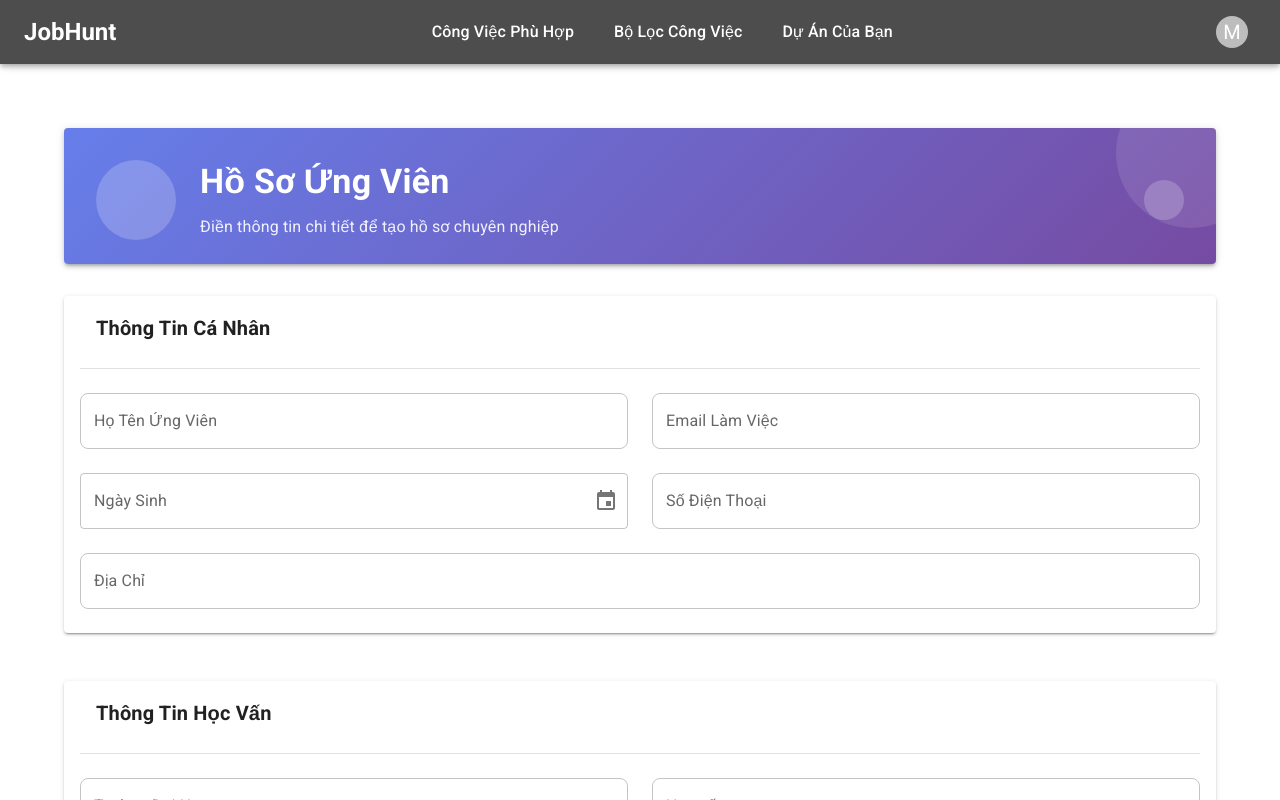
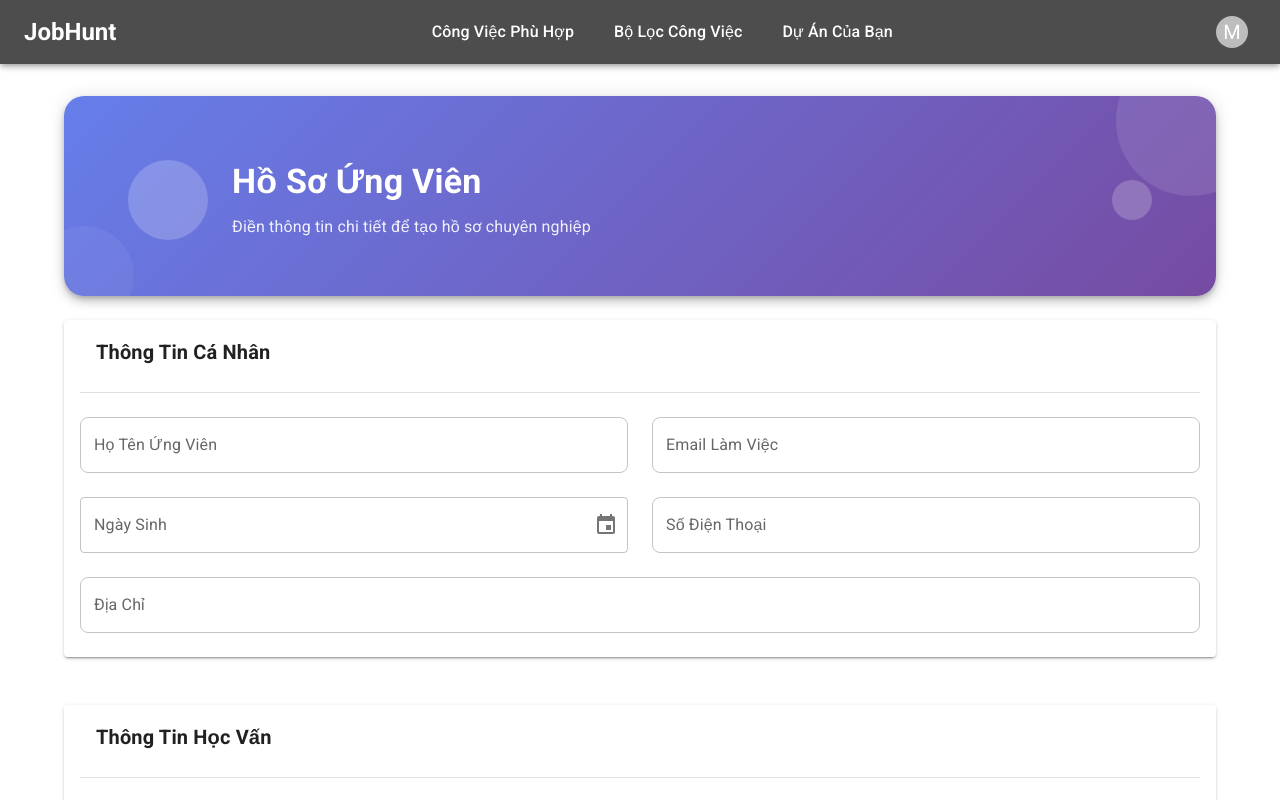
Before and after one commit to thanhKasper/JobHunt-React, a React (Vite) app: page /profile in a window 1280 px wide. Shown: the top 800 px of the page. Built offline with nearby package versions, Linux system fonts and the light colour scheme; some icons are missing; a web font is replaced by a local one.

Commit message:
update: redesign Profile Page

```diff
--- a/src/pages/Profile/ProfilePage.tsx
+++ b/src/pages/Profile/ProfilePage.tsx
@@ -1,31 +1,31 @@
 import educationLevels from "@/apis/BusinessData/EducationLevel";
 import majors from "@/apis/BusinessData/Major";
-import Title from "@/components/Title";
+import EditIcon from "@mui/icons-material/Edit";
+import EmojiEventsIcon from "@mui/icons-material/EmojiEvents";
+import PersonIcon from "@mui/icons-material/Person";
+import SchoolIcon from "@mui/icons-material/School";
+import WorkIcon from "@mui/icons-material/Work";
 import {
+  Avatar,
   Box,
+  Card,
+  CardContent,
+  Chip,
+  Divider,
+  FormControl,
   Grid,
-  Paper,
-  TextField,
-  FormControl,
+  IconButton,
   InputLabel,
   MenuItem,
+  Paper,
   Select,
+  TextField,
   Typography,
-  Card,
-  CardContent,
-  Divider,
-  Avatar,
-  IconButton,
-  Chip,
 } from "@mui/material";
 import { DatePicker, LocalizationProvider } from "@mui/x-date-pickers";
 import { AdapterDayjs } from "@mui/x-date-pickers/AdapterDayjs";
-import PersonIcon from "@mui/icons-material/Person";
-import SchoolIcon from "@mui/icons-material/School";
-import WorkIcon from "@mui/icons-material/Work";
-import EmojiEventsIcon from "@mui/icons-material/EmojiEvents";
-import EditIcon from "@mui/icons-material/Edit";
 import AwardInput from "./components/AwardInput";
+import HeaderCard from "@/components/cards/HeaderCard";
 
 export default function ProfilePage() {
   return (
@@ -33,28 +33,7 @@ export default function ProfilePage() {
       {/* <Title title="Thông Tin Ứng Viên" /> */}
 
       {/* Header Section with Avatar */}
-      <Card
-        elevation={3}
-        sx={{
-          mt: 4,
-          mb: 4,
-          background: "linear-gradient(135deg, #667eea 0%, #764ba2 100%)",
-          color: "white",
-          position: "relative",
-          overflow: "hidden",
-        }}
-      >
-        <Box
-          sx={{
-            position: "absolute",
-            top: -50,
-            right: -50,
-            width: 150,
-            height: 150,
-            backgroundColor: "rgba(255,255,255,0.1)",
-            borderRadius: "50%",
-          }}
-        />
+      <HeaderCard elevation={6}>
         <CardContent sx={{ p: 4 }}>
           <Box sx={{ display: "flex", alignItems: "center", gap: 3 }}>
             <Avatar
@@ -86,7 +65,7 @@ export default function ProfilePage() {
             </IconButton>
           </Box>
         </CardContent>
-      </Card>
+      </HeaderCard>
 
       <Grid container spacing={3}>
         {/* Personal Information Section */}
```
